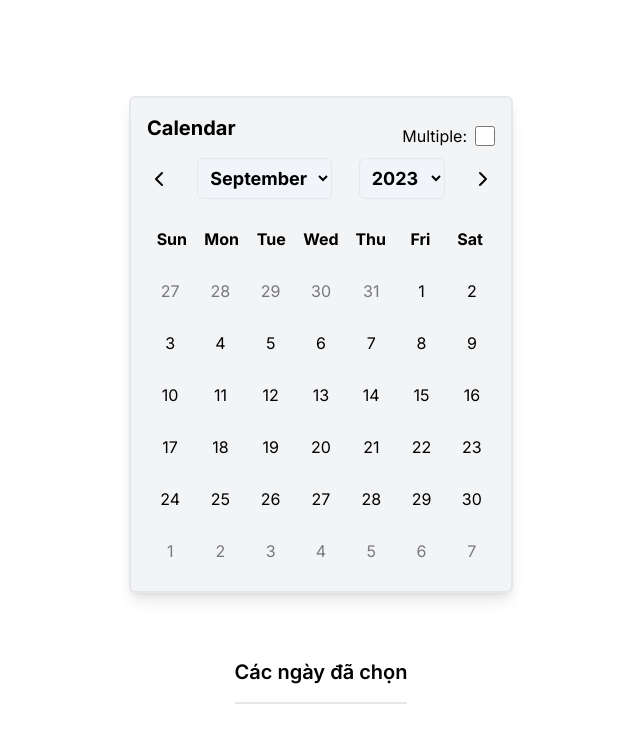
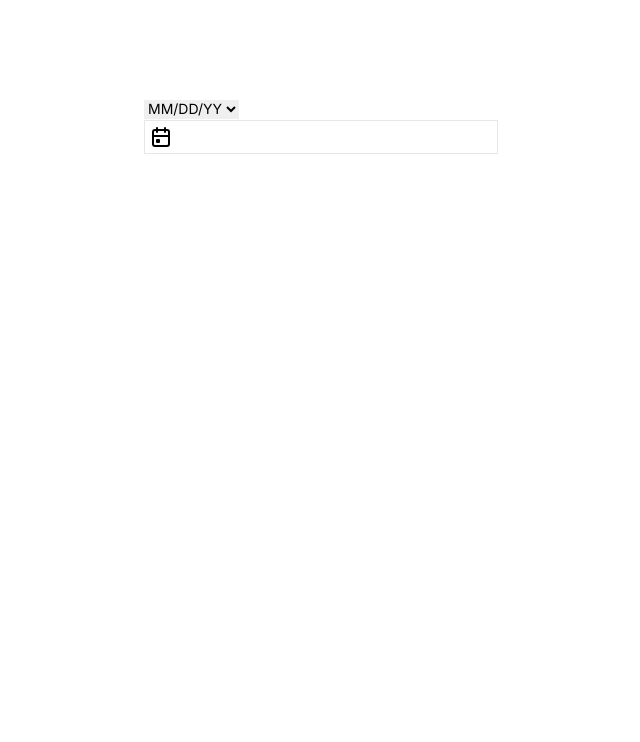
Before and after one commit to kyle41io/CalendarTest, a Next.js app: page / in a window 1280 px wide. Shown: the top 742 px of the page, without its empty margins (319-959 px from the left). Built offline with nearby package versions, Linux system fonts and the light colour scheme.

Commit message:
feat: add showCalendar function

```diff
--- a/app/components/Calendar.jsx
+++ b/app/components/Calendar.jsx
@@ -5,7 +5,7 @@ import { YEARS } from '../utils/index';
 import { renderCalendar } from '../utils/render';
 import { getLocalizeMonth, getLocalizedDay } from '../utils';
 
-const Calendar = ({locale="en-US", multiple=false, selectedDates, setSelectedDates, handleToggle } ) => {
+const Calendar = ({locale="en-US", multiple=false, selectedDates, setSelectedDates, handleToggle} ) => {
   const [year, setYear] = useState(new Date().getFullYear());
   const [month, setMonth] = useState(new Date().getMonth() + 1);
   const localizedMonths = getLocalizeMonth( locale);
@@ -27,7 +27,6 @@ const Calendar = ({locale="en-US", multiple=false, selectedDates, setSelectedDat
     } else {
       setMonth(month + 1);
     }
-
   };
 
   const handleDateClick = (date) => {
@@ -39,7 +38,6 @@ const Calendar = ({locale="en-US", multiple=false, selectedDates, setSelectedDat
       const dateIndex = selectedDates.findIndex(
         (selectedDate) => selectedDate.toISOString().split('T')[0] === clickedDateString
       );
-
       if (dateIndex !== -1) {
         // date have been chosen, delete from selectedDates
         const updatedDates = [...selectedDates];
@@ -53,7 +51,6 @@ const Calendar = ({locale="en-US", multiple=false, selectedDates, setSelectedDat
       // multiple is false
       setSelectedDates(clickedDate);
     }
-
   };
 
   const onChangeMonth = (e) => {
@@ -69,8 +66,7 @@ const Calendar = ({locale="en-US", multiple=false, selectedDates, setSelectedDat
   };
 
   return (
-    <>
-      <div className="w-96 border-[2px] p-4 rounded-md bg-gray-100 shadow-lg">
+    <div className={`w-96 border-[2px] p-4 rounded-md bg-gray-100 shadow-lg`}>
       <div className="flex justify-between">
         <h1 className="font-bold text-xl mb-4">Calendar</h1>
         <label htmlFor="toggle" className="flex items-center cursor-pointer">
@@ -129,7 +125,6 @@ const Calendar = ({locale="en-US", multiple=false, selectedDates, setSelectedDat
       {renderCalendar(month, year, selectedDates, handleDateClick)}
       </div>
     </div>
-    </>
   );
 };
 
--- a/app/components/SelectedDates.jsx
+++ b/app/components/SelectedDates.jsx
@@ -1,6 +1,18 @@
-import React from 'react';
+import React, { useState } from 'react';
+import CalendarIcon from '@/public/icons/CalendarIcon';
 
-const SelectedDates = ({ selectedDates, locale }) => {
+const SelectedDates = ({selectedDates, handleShowCalendar}) => {
+  const [formatDate, setFormatDate] = useState('en-US');
+
+  const onChangeFormatDate = (event) => {
+    const selectedValue = event.target.value;
+    if (selectedValue === '1') {
+      setFormatDate('en-US');
+    } else if (selectedValue === '2') {
+      setFormatDate('vi-VN');
+    }
+  };
+
   let dates = [];
 
   if (Array.isArray(selectedDates)) {
@@ -11,14 +23,26 @@ const SelectedDates = ({ selectedDates, locale }) => {
 
   return (
     <div className='flex-col justify-center items-center'>
-      <div className="text-xl font-semibold my-4 text-center">Các ngày đã chọn</div>
-      <div className="w-full h-auto flex border">
-        {dates.map((date) => (
-          <div key={date} className="p-2">
-            {new Date(date).toLocaleDateString(locale)}
-          </div>
-        ))}
+      <select
+        className=" cursor-pointer text-sm" onChange={onChangeFormatDate}
+      >
+        <option value="1">MM/DD/YY</option>
+        <option value="2">DD/MM/YY</option>
+      </select>
+      <div className="flex border p-1">
+        <button onClick={handleShowCalendar}>
+          <CalendarIcon />
+        </button>
+        <div className="w-80 h-auto flex overflow-auto">
+          {dates.map((date) => (
+            <div key={date} className="px-2">
+              {new Date(date).toLocaleDateString(formatDate)}
+            </div>
+          ))}
+        </div>
       </div>
+
+
     </div>
   );
 };
--- a/app/page.js
+++ b/app/page.js
@@ -1,12 +1,14 @@
 "use client"
-import React, { useState } from 'react';
+import React, { useState, useRef, useEffect } from 'react';
 import Calendar from './components/Calendar';
 import SelectedDates from './components/SelectedDates';
 
 export default function Home() {
-  const [locale, setLocale] = useState();
   const [selectedDates, setSelectedDates] = useState([]);
   const [multiple, setMultiple] = useState(false);
+  const [showCalendar, setShowCalendar] = useState(false);
+  const calendarRef = useRef(null);
+
 
   const handleToggle = () => {
     setMultiple(!multiple);
@@ -15,10 +17,43 @@ export default function Home() {
     }
   };
 
+   const handleShowCalendar = () => {
+    if (showCalendar === true) {
+      setSelectedDates([]);
+    }
+    setShowCalendar(!showCalendar);
+  };
+
+  useEffect(() => {
+    const handleClickOutside = (event) => {
+      if (calendarRef.current && !calendarRef.current.contains(event.target)) {
+        setShowCalendar(false);
+        setSelectedDates([]);
+      }
+    };
+
+    document.addEventListener('mousedown', handleClickOutside);
+
+    return () => {
+      document.removeEventListener('mousedown', handleClickOutside);
+    };
+  }, []);
+
   return (
-    <main className="flex min-h-screen flex-col items-center justify-between p-24">
-      <Calendar multiple={multiple} selectedDates={selectedDates} setSelectedDates={setSelectedDates} handleToggle={handleToggle} />
-      <SelectedDates selectedDates={selectedDates} locale={locale} />
+    <main className="flex min-h-screen flex-col items-center p-24">
+      <div ref={calendarRef}>
+        <SelectedDates selectedDates={selectedDates} handleShowCalendar={handleShowCalendar} />
+      </div>
+      {showCalendar && (
+        <div ref={calendarRef}>
+          <Calendar
+            multiple={multiple}
+            selectedDates={selectedDates}
+            setSelectedDates={setSelectedDates}
+            handleToggle={handleToggle}
+          />
+        </div>
+      )}
     </main>
   );
 }
--- a/app/utils/render.js
+++ b/app/utils/render.js
@@ -19,6 +19,7 @@ export const renderCalendar = (month, year, selectedDates, handleDateClick) => {
 
   // Add cells for each day in the month
   for (let i = 1; i <= totalDays; i++) {
+
     let isActive = false;
     if (Array.isArray(selectedDates)) {
       isActive = selectedDates.some(
--- /dev/null
+++ b/public/icons/CalendarIcon.jsx
@@ -0,0 +1,20 @@
+import * as React from "react"
+const CalendarIcon = ({className, ...rest}) => (
+  <svg
+    xmlns="http://www.w3.org/2000/svg"
+    width={24}
+    height={24}
+    fill="none"
+    stroke="currentColor"
+    strokeLinecap="round"
+    strokeLinejoin="round"
+    strokeWidth={2}
+    {...rest}
+    className={`w-auto h-auto ${className}`}
+  >
+    <path stroke="none" d="M0 0h24v24H0z" />
+    <path d="M4 7a2 2 0 0 1 2-2h12a2 2 0 0 1 2 2v12a2 2 0 0 1-2 2H6a2 2 0 0 1-2-2zM16 3v4M8 3v4M4 11h16" />
+    <path d="M8 15h2v2H8z" />
+  </svg>
+)
+export default CalendarIcon
```
Lines whose indentation alone changed are shown as unchanged.
